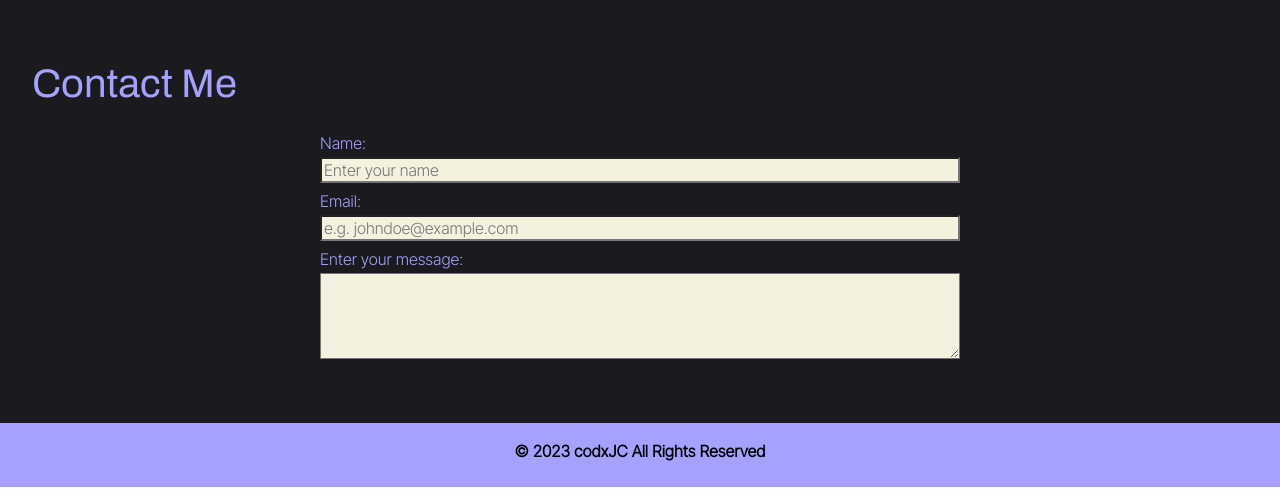
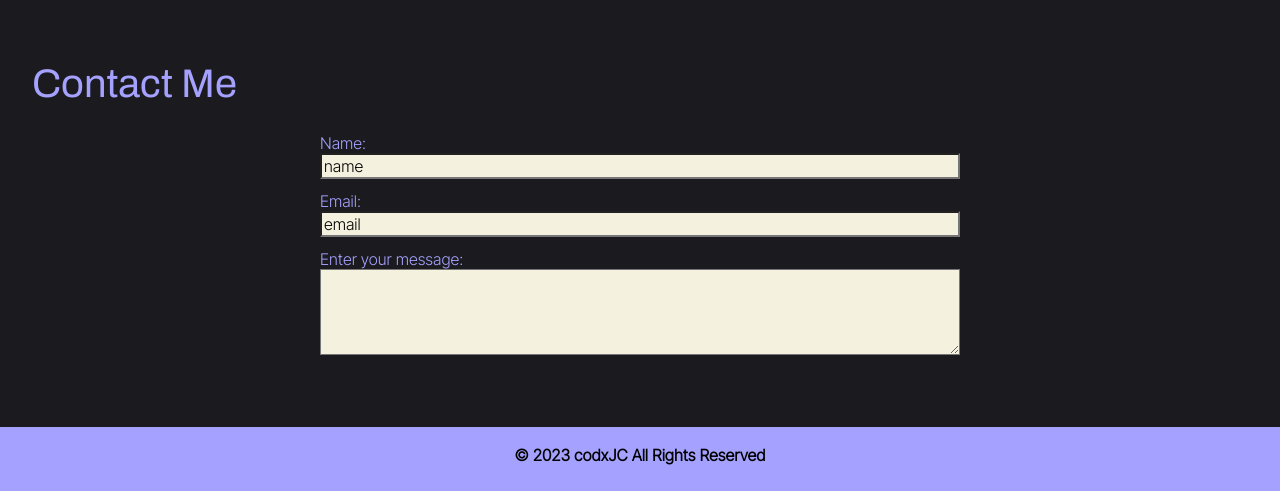
Before and after one commit to codxJC/codxJC.github.io, a plain HTML site: page index.html in a window 1280 px wide. Shown: the part 2544-3035 px from the top of the page. Drawn offline with Linux system fonts and the light colour scheme.

Commit message:
Updated the form - nested input elements inside the label elements, updated the label css selector.

```diff
--- a/index.html
+++ b/index.html
@@ -260,16 +260,21 @@
         <section id="contact" class="contact">
             <h1>Contact Me</h1>
             <div id="form">
-                <form action="#">
-                    <label id="type-label">Name:</label>
-                    <input type="text" name="name" id="name" placeholder="Enter your name" required>
+                <form action="#" method="post">
+                    <label for="name">Name:
+                        <input type="text" name="name" id="name" value="name" placeholder="Enter your name" required></label>
 
-                    <label id="email-label">Email:</label>
-                    <input type="email" name="email" id="email" value="" placeholder="e.g. johndoe@example.com"
+
+                    <label for="email">Email:
+                        <input type="email" name="email" id="email" value="email" placeholder="e.g. johndoe@example.com"
                         required>
+                    </label>
 
-                    <label for="special">Enter your message:</label>
-                    <textarea type="text" name="special" id="special" rows="4"></textarea>
+
+                    <label for="special">Enter your message:
+                        <textarea type="text" name="special" id="special" rows="4"></textarea>
+                    </label>
+
 
                 </form>
             </div>
--- a/styles.css
+++ b/styles.css
@@ -290,6 +290,7 @@ form {
 }
 
 label {
+    display: block;
     margin: 0.5em 0 0.25em;
 }
 
@@ -298,6 +299,7 @@ textarea {
     font-family: inherit;
     font-size: 1em;
     background-color: #f4f1de;
+    width: 100%;
 }
 
 /* ************** */
```
